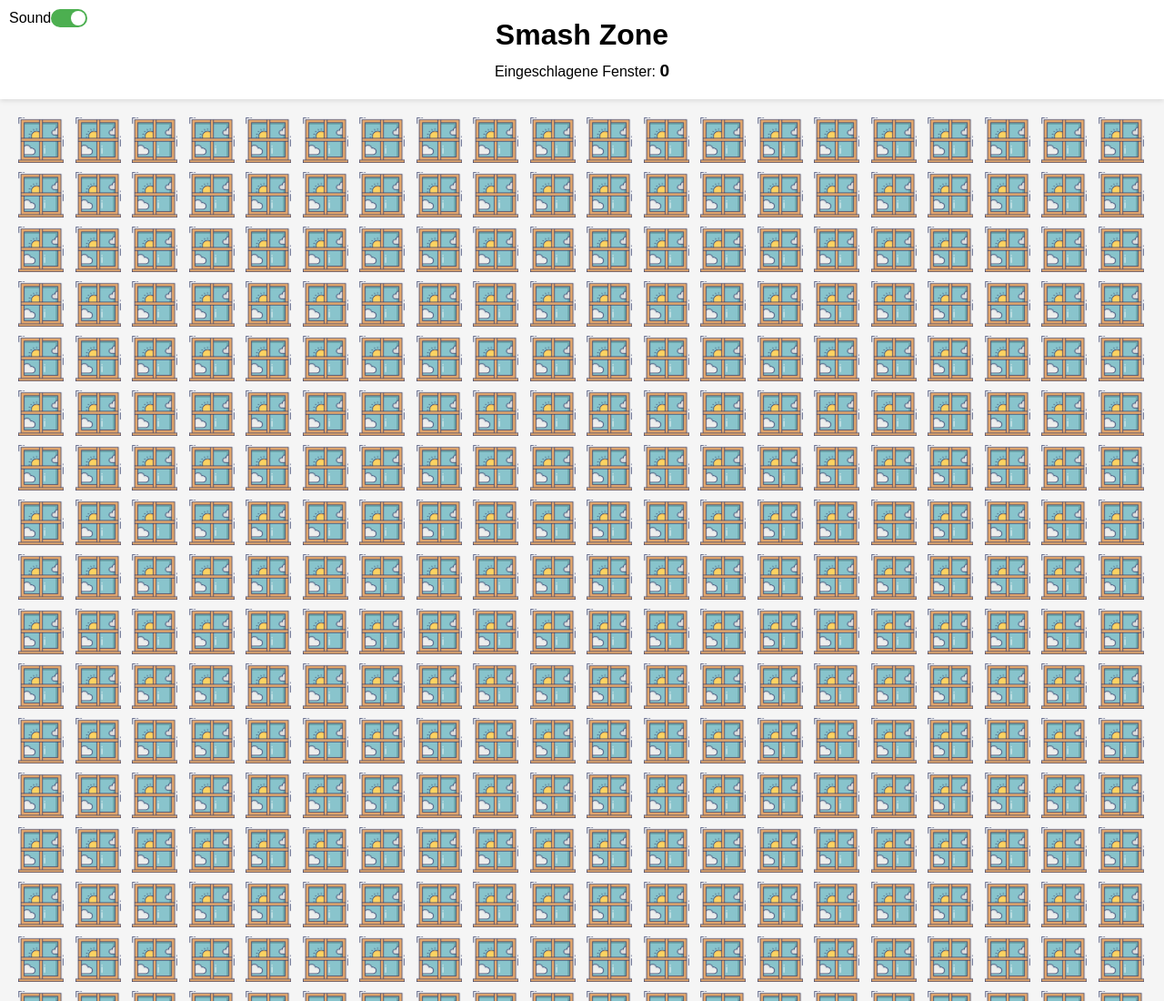
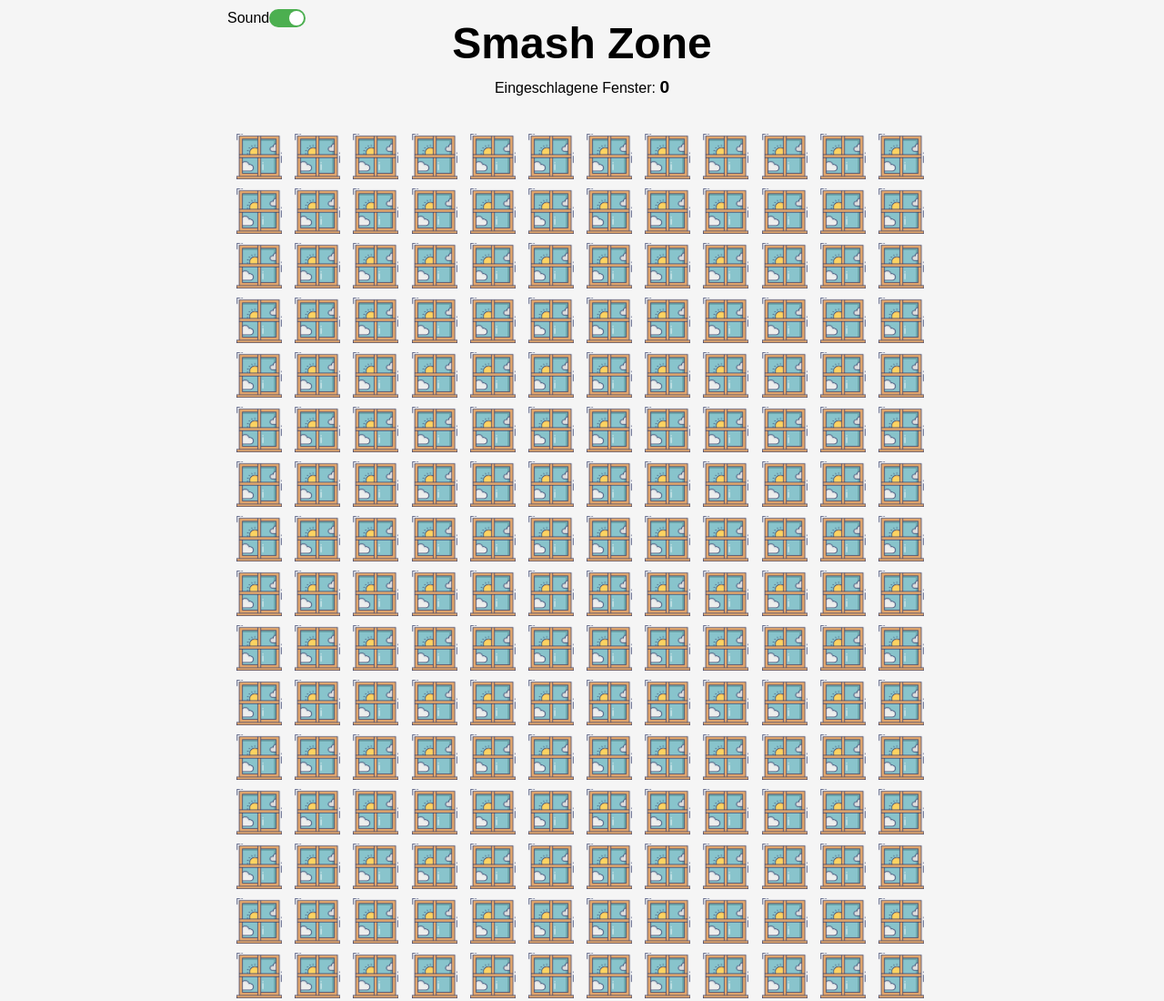
Before and after one commit to cmgoersch/checkbox_party, a website: page index.html in a window 1280 px wide. Shown: the top 1100 px of the page at 91% size. Drawn offline with Linux system fonts and the light colour scheme.

Commit message:
much better

```diff
--- a/index.html
+++ b/index.html
@@ -17,7 +17,7 @@
                 <span class="slider"></span>
             </div>
         </div>
-    </div>
+    </div class="grid-container">
     <div class="grid" id="window-grid"></div>
     <button id="clear-all">Clear All</button>
     <script src="script.js"></script>
--- a/style.css
+++ b/style.css
@@ -1,9 +1,11 @@
 body {
     font-family: Arial, sans-serif;
     text-align: center;
-    margin: 0;
+    margin: 0 auto; /* Zentriert den Inhalt horizontal */
     padding: 0;
     background-color: #f5f5f5;
+    max-width: 800px; /* Maximale Breite */
+    box-sizing: border-box; /* Um Padding korrekt zu berücksichtigen */
     cursor: url('img/hammer-icon-2.png'), auto;
 }
 
@@ -20,15 +22,15 @@ body.hammer-click {
 }
 
 .header {
-    background-color: #fff;
+
     padding: 20px;
-    box-shadow: 0 2px 5px rgba(0, 0, 0, 0.1);
     position: relative;
+    max-width: 100%; /* Sicherstellen, dass die Breite dynamisch bleibt */
 }
 
 .header h1 {
     margin: 0;
-    font-size: 2em;
+    font-size: 3em;
 }
 
 .controls {
```
